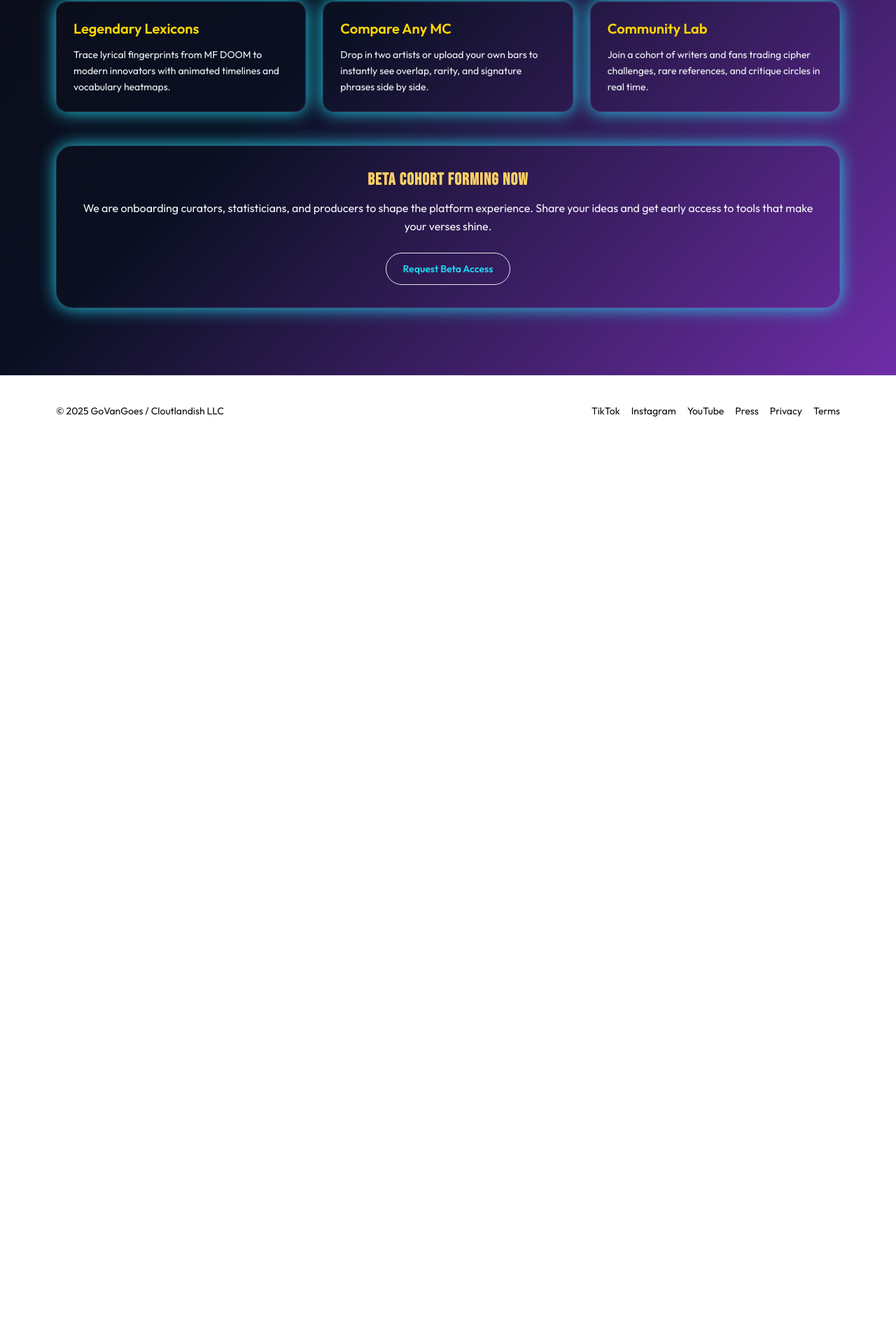
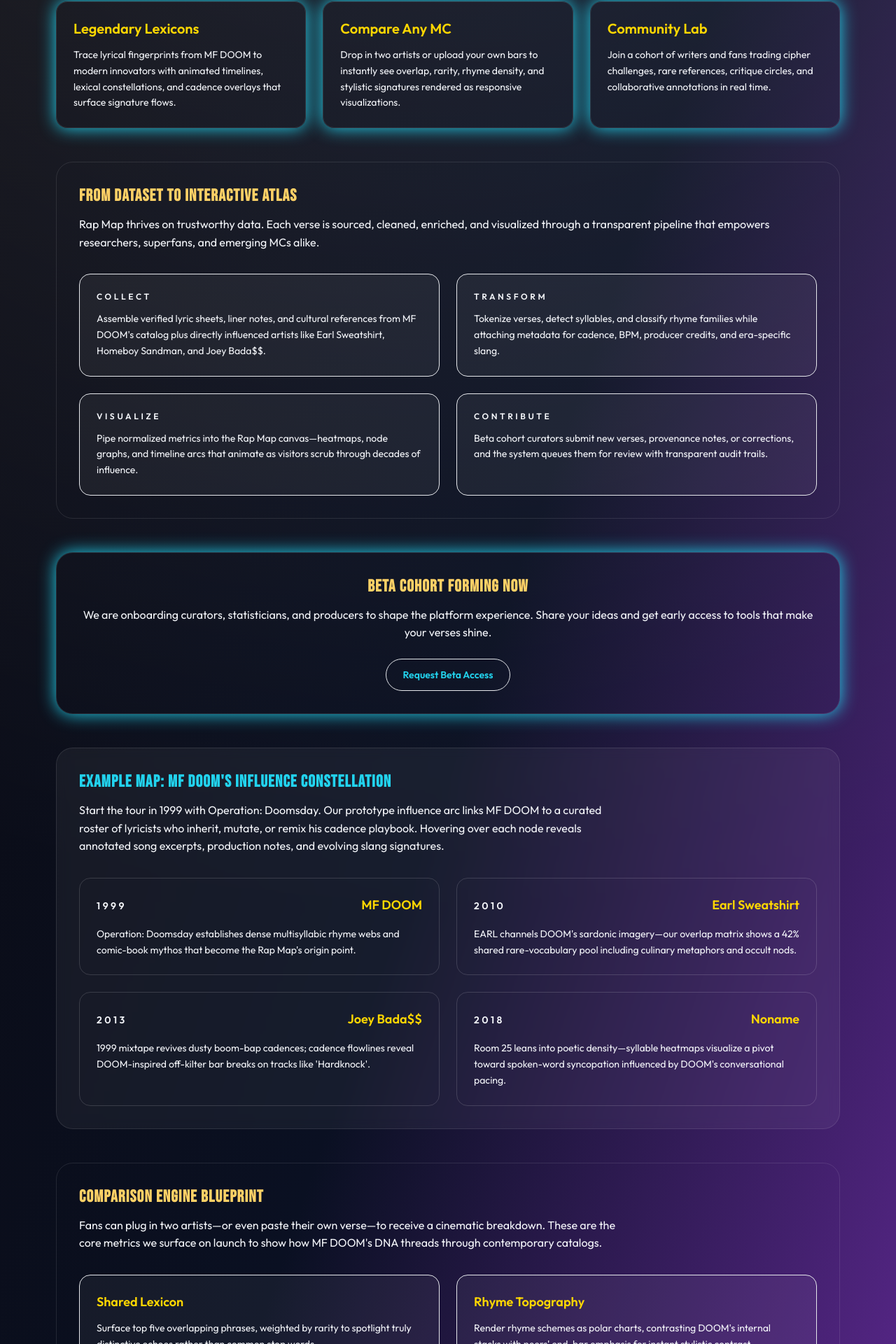
Before and after one commit to govangoes/calamari-crystal-site, a React (Vite) app: page /rap-map in a window 1280 px wide. Shown: the part 828-2748 px from the top of the page at 70% size. Before the commit the page ends 1465 px from the top, so only its background shows below. Built offline with nearby package versions, Linux system fonts and the light colour scheme; no server answers.

Commit message:
feat: expand rap map concept presentation

```diff
--- a/src/pages/RapMap.jsx
+++ b/src/pages/RapMap.jsx
@@ -4,17 +4,113 @@
   {
     title: "Legendary Lexicons",
     description:
-      "Trace lyrical fingerprints from MF DOOM to modern innovators with animated timelines and vocabulary heatmaps.",
+      "Trace lyrical fingerprints from MF DOOM to modern innovators with animated timelines, lexical constellations, and cadence overlays that surface signature flows.",
   },
   {
     title: "Compare Any MC",
     description:
-      "Drop in two artists or upload your own bars to instantly see overlap, rarity, and signature phrases side by side.",
+      "Drop in two artists or upload your own bars to instantly see overlap, rarity, rhyme density, and stylistic signatures rendered as responsive visualizations.",
   },
   {
     title: "Community Lab",
     description:
-      "Join a cohort of writers and fans trading cipher challenges, rare references, and critique circles in real time.",
+      "Join a cohort of writers and fans trading cipher challenges, rare references, critique circles, and collaborative annotations in real time.",
+  },
+];
+
+const dataPipeline = [
+  {
+    stage: "Collect",
+    detail:
+      "Assemble verified lyric sheets, liner notes, and cultural references from MF DOOM's catalog plus directly influenced artists like Earl Sweatshirt, Homeboy Sandman, and Joey Bada$$.",
+  },
+  {
+    stage: "Transform",
+    detail:
+      "Tokenize verses, detect syllables, and classify rhyme families while attaching metadata for cadence, BPM, producer credits, and era-specific slang.",
+  },
+  {
+    stage: "Visualize",
+    detail:
+      "Pipe normalized metrics into the Rap Map canvas—heatmaps, node graphs, and timeline arcs that animate as visitors scrub through decades of influence.",
+  },
+  {
+    stage: "Contribute",
+    detail:
+      "Beta cohort curators submit new verses, provenance notes, or corrections, and the system queues them for review with transparent audit trails.",
+  },
+];
+
+const timelineNodes = [
+  {
+    year: "1999",
+    artist: "MF DOOM",
+    highlight:
+      "Operation: Doomsday establishes dense multisyllabic rhyme webs and comic-book mythos that become the Rap Map's origin point.",
+  },
+  {
+    year: "2010",
+    artist: "Earl Sweatshirt",
+    highlight:
+      "EARL channels DOOM's sardonic imagery—our overlap matrix shows a 42% shared rare-vocabulary pool including culinary metaphors and occult nods.",
+  },
+  {
+    year: "2013",
+    artist: "Joey Bada$$",
+    highlight:
+      "1999 mixtape revives dusty boom-bap cadences; cadence flowlines reveal DOOM-inspired off-kilter bar breaks on tracks like 'Hardknock'.",
+  },
+  {
+    year: "2018",
+    artist: "Noname",
+    highlight:
+      "Room 25 leans into poetic density—syllable heatmaps visualize a pivot toward spoken-word syncopation influenced by DOOM's conversational pacing.",
+  },
+];
+
+const comparisonMetrics = [
+  {
+    metric: "Shared Lexicon",
+    explanation:
+      "Surface top five overlapping phrases, weighted by rarity to spotlight truly distinctive echoes rather than common stop words.",
+  },
+  {
+    metric: "Rhyme Topography",
+    explanation:
+      "Render rhyme schemes as polar charts, contrasting DOOM's internal stacks with peers' end-bar emphasis for instant stylistic contrast.",
+  },
+  {
+    metric: "Cadence Timeline",
+    explanation:
+      "Animate bar-level BPM and syllable density to show where artists sprint, breathe, or pivot to spoken cadence.",
+  },
+  {
+    metric: "Cultural References",
+    explanation:
+      "Tag comic, culinary, and geographic callouts to reveal lineage of deep-cut references traveling across generations.",
+  },
+];
+
+const communityModules = [
+  {
+    title: "Cipher Sprints",
+    description:
+      "Timed writing prompts seeded with DOOM-style constraints—scoreboards highlight inventive multisyllabic flips and thematic twists.",
+  },
+  {
+    title: "Reference Digs",
+    description:
+      "Collaborative hunts for obscure samples or comic panels; winning entries unlock new map pins and annotated lore cards.",
+  },
+  {
+    title: "Critique Circles",
+    description:
+      "Live feedback sessions where beta members mark cadence pivots, plot rhyme density, and suggest alternate wordplays.",
+  },
+  {
+    title: "Workshop Vault",
+    description:
+      "Archive of community-uploaded verses with revision history, AI-generated pronunciation guides, and exportable rhyme reports.",
   },
 ];
 
@@ -73,6 +169,25 @@
           ))}
         </div>
         <ScrollReveal>
+          <div className="rounded-3xl border border-white/10 bg-ink/70 p-8">
+            <h2 className="text-2xl font-semibold text-opal">From Dataset to Interactive Atlas</h2>
+            <p className="mt-3 text-paperWhite/75">
+              Rap Map thrives on trustworthy data. Each verse is sourced, cleaned, enriched, and visualized through a transparent pipeline that empowers researchers, superfans, and emerging MCs alike.
+            </p>
+            <div className="mt-8 grid gap-6 md:grid-cols-2">
+              {dataPipeline.map((step) => (
+                <div
+                  key={step.stage}
+                  className="rounded-2xl border border-crystal/20 bg-white/5 p-6 text-left shadow-crystal/40 transition hover:border-crystal/60"
+                >
+                  <p className="text-xs font-semibold uppercase tracking-[0.3em] text-crystal/70">{step.stage}</p>
+                  <p className="mt-3 text-sm leading-relaxed text-paperWhite/80">{step.detail}</p>
+                </div>
+              ))}
+            </div>
+          </div>
+        </ScrollReveal>
+        <ScrollReveal>
           <div className="rounded-3xl border border-white/10 bg-ink/70 p-8 text-center shadow-crystal">
             <h2 className="text-2xl font-semibold text-opal">Beta Cohort Forming Now</h2>
             <p className="mt-3 text-paperWhite/75">
@@ -87,6 +202,83 @@
             </a>
           </div>
         </ScrollReveal>
+        <ScrollReveal>
+          <div className="rounded-3xl border border-white/10 bg-white/5 p-8 backdrop-blur">
+            <h2 className="text-2xl font-semibold text-crystal">Example Map: MF DOOM's Influence Constellation</h2>
+            <p className="mt-3 max-w-3xl text-paperWhite/75">
+              Start the tour in 1999 with Operation: Doomsday. Our prototype influence arc links MF DOOM to a curated roster of lyricists who inherit, mutate, or remix his cadence playbook. Hovering over each node reveals annotated song excerpts, production notes, and evolving slang signatures.
+            </p>
+            <div className="mt-8 grid gap-6 md:grid-cols-2">
+              {timelineNodes.map((node) => (
+                <div key={node.artist} className="rounded-2xl border border-white/15 bg-ink/60 p-6 shadow-crystal/40">
+                  <div className="flex items-baseline justify-between">
+                    <p className="text-sm font-semibold uppercase tracking-[0.25em] text-opal/80">{node.year}</p>
+                    <p className="text-lg font-semibold text-monteGold">{node.artist}</p>
+                  </div>
+                  <p className="mt-4 text-sm leading-relaxed text-paperWhite/80">{node.highlight}</p>
+                </div>
+              ))}
+            </div>
+          </div>
+        </ScrollReveal>
+        <ScrollReveal>
+          <div className="rounded-3xl border border-white/10 bg-ink/70 p-8 text-paperWhite">
+            <h2 className="text-2xl font-semibold text-opal">Comparison Engine Blueprint</h2>
+            <p className="mt-3 max-w-3xl text-paperWhite/75">
+              Fans can plug in two artists—or even paste their own verse—to receive a cinematic breakdown. These are the core metrics we surface on launch to show how MF DOOM's DNA threads through contemporary catalogs.
+            </p>
+            <div className="mt-8 grid gap-6 md:grid-cols-2">
+              {comparisonMetrics.map((metric) => (
+                <div
+                  key={metric.metric}
+                  className="rounded-2xl border border-crystal/20 bg-white/5 p-6 text-left shadow-crystal/40 transition hover:border-crystal/60"
+                >
+                  <p className="text-lg font-semibold text-monteGold">{metric.metric}</p>
+                  <p className="mt-3 text-sm leading-relaxed text-paperWhite/80">{metric.explanation}</p>
+                </div>
+              ))}
+            </div>
+          </div>
+        </ScrollReveal>
+        <ScrollReveal>
+          <div className="rounded-3xl border border-white/10 bg-white/5 p-8 backdrop-blur">
+            <h2 className="text-2xl font-semibold text-crystal">Community Lab Modules</h2>
+            <p className="mt-3 max-w-3xl text-paperWhite/75">
+              Beyond metrics, Rap Map thrives on collective imagination. The Community Lab invites curators, statisticians, and beat makers to co-author experiments that keep the atlas alive.
+            </p>
+            <div className="mt-8 grid gap-6 md:grid-cols-2 lg:grid-cols-4">
+              {communityModules.map((module) => (
+                <div key={module.title} className="rounded-2xl border border-white/15 bg-ink/60 p-6 shadow-crystal/40">
+                  <p className="text-lg font-semibold text-monteGold">{module.title}</p>
+                  <p className="mt-3 text-sm leading-relaxed text-paperWhite/80">{module.description}</p>
+                </div>
+              ))}
+            </div>
+          </div>
+        </ScrollReveal>
+        <ScrollReveal>
+          <div className="rounded-3xl border border-crystal/30 bg-gradient-to-br from-ink/80 via-abyssNavy/80 to-ultraviolet/80 p-8 text-center shadow-crystal">
+            <h2 className="text-3xl font-black text-crystal">Your Verse, Our Atlas</h2>
+            <p className="mt-4 text-paperWhite/80">
+              Upload upcoming singles, cipher freestyles, or archival gems. Rap Map translates your language into living data so you can benchmark influence, discover collaborators, and leave breadcrumbs for the next generation.
+            </p>
+            <div className="mt-6 flex flex-col items-center justify-center gap-4 sm:flex-row">
+              <button
+                type="button"
+                onClick={() => window.alert("Lyric uploader coming soon. Thanks for your interest in Rap Map!")}
+                className="btn-primary"
+              >
+                Prepare Your Upload
+              </button>
+              <a
+                className="btn border border-white/20 bg-white/5 text-paperWhite hover:border-crystal/60 hover:text-crystal"
+                href="/contact"
+              >
+                Pitch a Collaboration
+              </a>
+            </div>
+          </div>
+        </ScrollReveal>
       </section>
     </main>
   );
```
Also changed, not shown: 1 other file (tests, documents, lock files or other folders).
